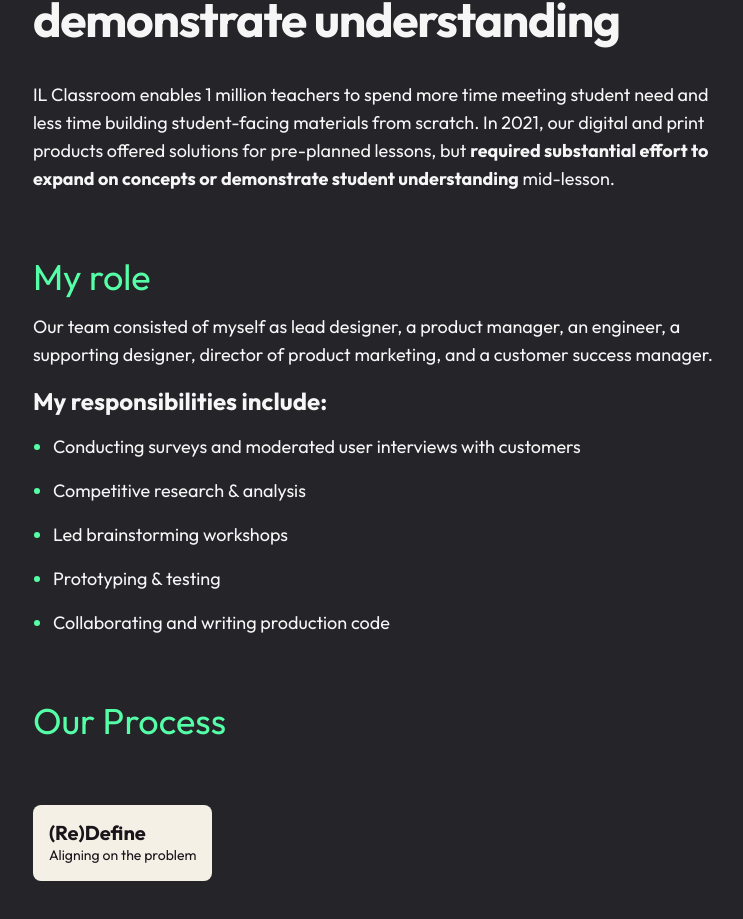
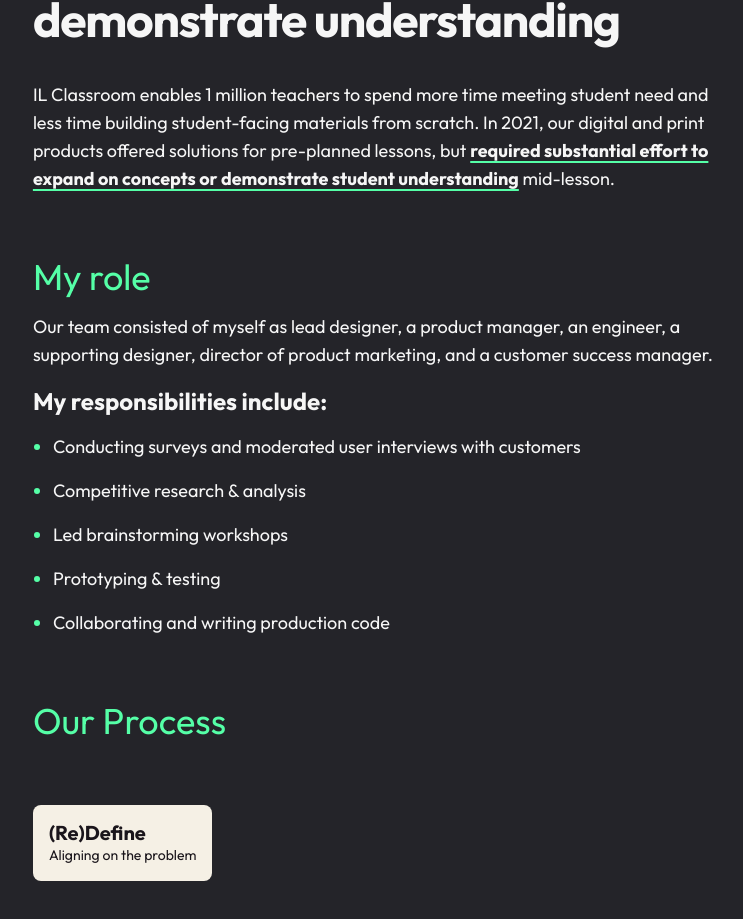
Before and after one commit to iansteele/portfolio, a Next.js app: page /projects/Annotation in a window 1280 px wide. Shown: the part 1263-2182 px from the top of the page, without its empty margins (266-1009 px from the left). Built offline with nearby package versions, Linux system fonts and the light colour scheme.

Commit message:
Adds highlight property

```diff
--- a/pages/projects/Annotation.js
+++ b/pages/projects/Annotation.js
@@ -36,7 +36,7 @@ function Annotation(props) {
             student need and less time building student-facing materials from
             scratch. In 2021, our digital and print products offered solutions
             for pre-planned lessons, but{" "}
-            <span className="font-bold">
+            <span className="highlight">
               required substantial effort to expand on concepts or demonstrate
               student understanding
             </span>{" "}
--- a/pages/projects/Grading.js
+++ b/pages/projects/Grading.js
@@ -36,7 +36,7 @@ function Grading(props) {
 
         <div className="mx-auto mt-16 space-y-8 max-w-prose">
           <SectionHeading>User insights</SectionHeading>
-          <p className="mt-8">
+          <p>
             {" "}
             On average, teachers spent 12 hours each week on non-compensated
             school-related activities such as grading papers, bus duty, and club
@@ -45,7 +45,7 @@ function Grading(props) {
               - National Education Association
             </span>
           </p>
-          <p className="mt-4">
+          <p>
             We needed a way to quickly let see teachers how their classes are
             doing, while allowing them to easily see which questions required
             their attention.
--- a/pages/projects/VirtualFest.js
+++ b/pages/projects/VirtualFest.js
@@ -15,7 +15,7 @@ function VirtualFest(props) {
           title="Virtual Fest illustration"
           roles={["Illustration"]}
         />
-        <div className="mt-10 -mx-6 sm:mx-0">
+        <div className="-mx-6 sm:mx-0">
           <img
             className="w-full h-auto"
             src={"../img/ut/v-fest/hero.jpg"}
--- a/styles/globals.css
+++ b/styles/globals.css
@@ -63,6 +63,10 @@
   .focus-base {
     @apply outline-none ring-offset-brand-primary focus-visible:ring-4 focus-visible:ring-offset-4 focus-visible:ring-brand-secondary;
   }
+
+  .highlight {
+    @apply underline underline-offset-4  decoration-brand-secondary decoration-2 font-bold;
+  }
 }
 
 @layer components {
```
